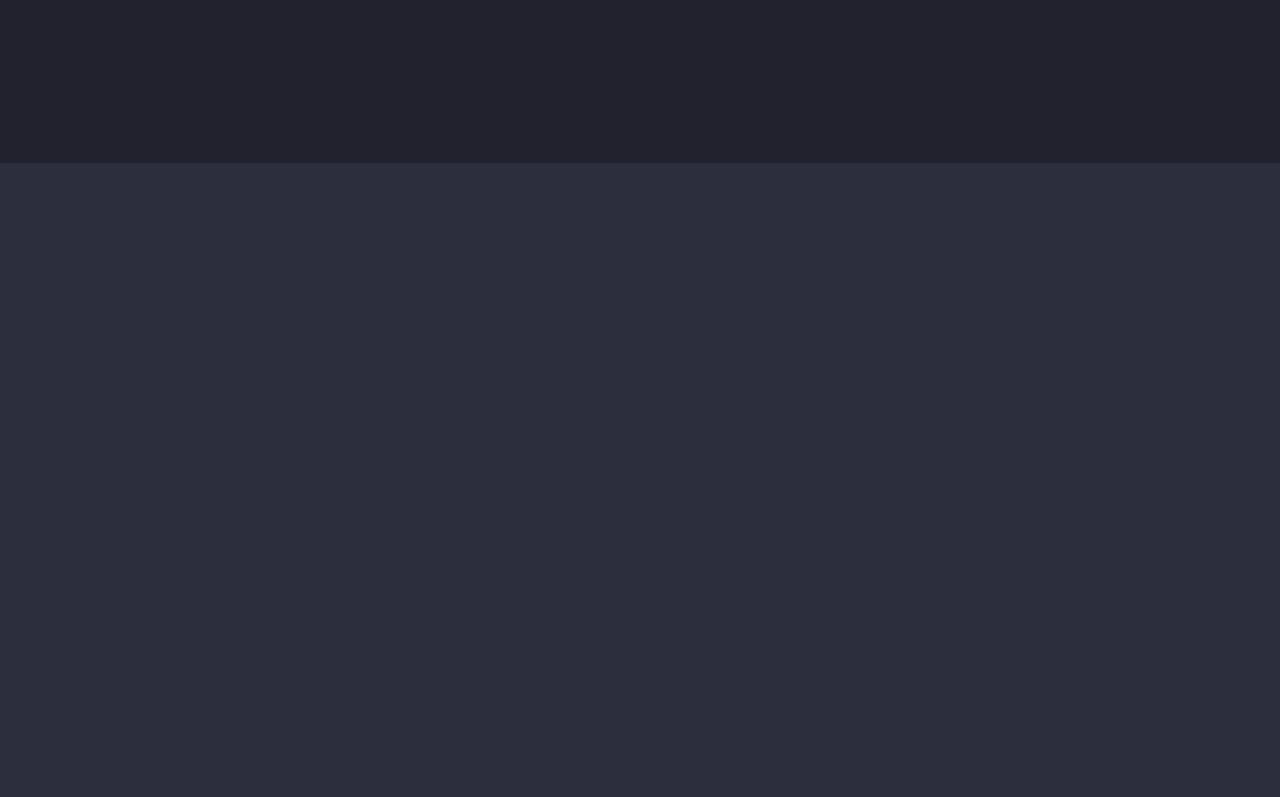
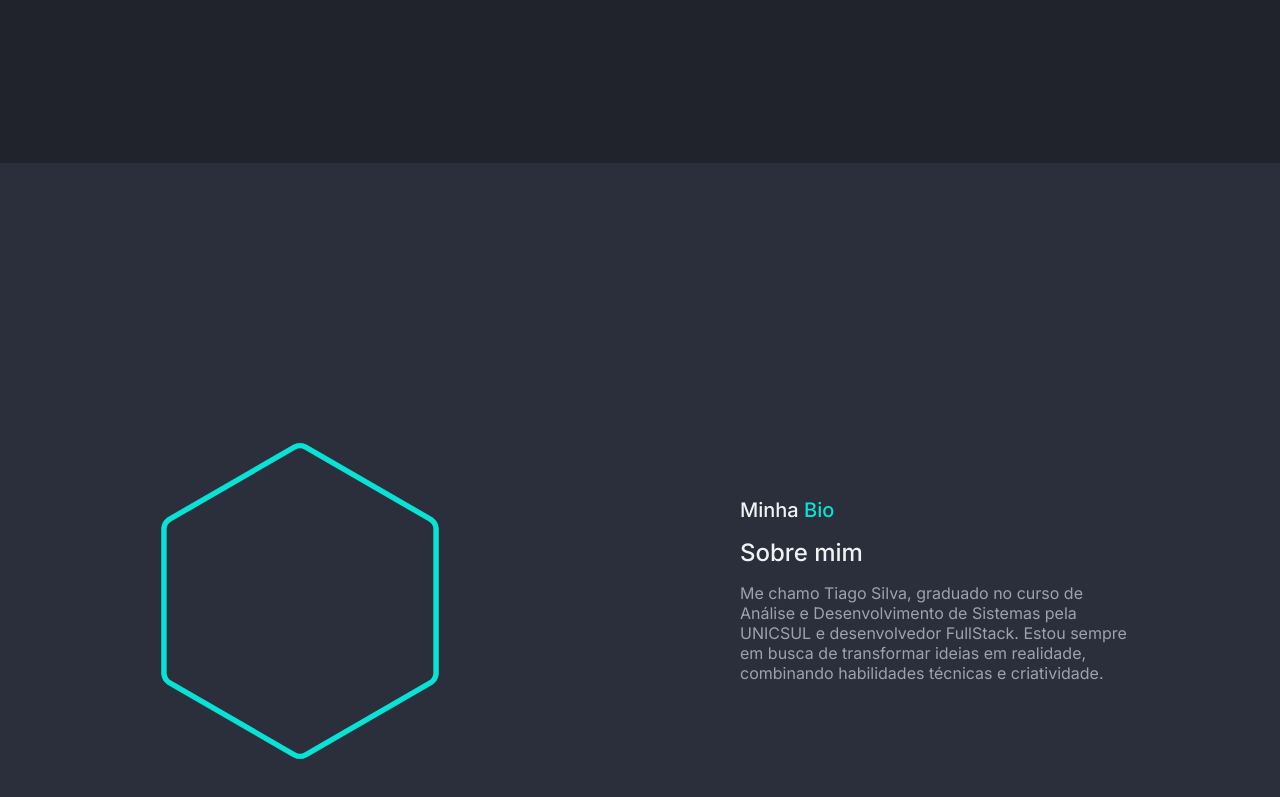
Before and after one commit to tiagobsb84/portifolio-tiago, a plain HTML site: page index.html in a window 1280 px wide. Shown: the part 637-1434 px from the top of the page. Before the commit the page ends 800 px from the top, so only its background shows below. Drawn offline with nearby package versions, Linux system fonts and the light colour scheme.

Commit message:
pagina sobre feita a estrutura e a estilizacao

```diff
--- a/assets/CSS/style.css
+++ b/assets/CSS/style.css
@@ -13,7 +13,9 @@
 
     /* FONT TEXT */
     --body-font: "Inter", serif;
-    --maior-font-size: 1.25rem;
+    --h1-font-size: 1.5rem;
+    --h2-font-size: 1.25rem;
+    --h3-font-size: 1rem;
 
     /* FONT WEIGHT */
     --font-medium: 500;
@@ -68,19 +70,31 @@ svg {
     height: auto;
 }
 
-/* REALSAR CSS da CLASSE */
+/* REUSABLE CSS CLASSES */
 .container {
     max-width: 1120px;
     margin-inline: 1.5rem;
 }
 
 .section {
-    padding-block: 5rem 2rem;
+    padding: 0;
+    height: 100vh;
     display: flex;
     align-items: center;
-    justify-content: space-between;
+    justify-content: center;
 }
 
+.section {
+    padding-top: var(--header-height);
+}
+
+.section__title {
+    font-size: var(--h1-font-size);
+}
+
+.section__subtitle {
+    font-size: var(--h2-font-size);
+}
 
 
 /* HEADER e NAV */
@@ -124,6 +138,16 @@ svg {
     color: var(--first-color);
 }
 
+.section__title span,
+.section__subtitle span {
+    color: var(--first-color);
+}
+
+.home__content,
+.about__data {
+    width: 25rem;
+}
+
 .active-link {
     color: var(--first-color);
 }
@@ -135,14 +159,11 @@ svg {
 }
 
 .home__container {
-    padding-top: 2rem;
+    padding-top: 4rem;
     width: 100%;
     display: flex;
     justify-content: space-around;
-}
-
-.home__content {
-    width: 25rem;
+    align-items: center;
 }
 
 .home__pre__content {
@@ -154,8 +175,8 @@ svg {
     font-weight: var(--font-semi-bold);
 }
 
-.home__title span {
-    color: var(--first-color);
+.home__subtitle {
+    margin-top: 1rem;
 }
 
 .home__description {
@@ -213,3 +234,33 @@ svg {
 .button:hover {
     opacity: .8;
 }
+
+/* ABOUT */
+.about__container {
+    display: flex;
+    flex-direction: row-reverse;
+    align-items: center;
+    justify-content: space-around;
+    width: 100%;
+}
+
+.about__title {
+    padding: 1rem 0;
+}
+
+.about__image {
+    justify-self: center;
+}
+
+.about__blob {
+    width: 320px;
+}
+
+.about__blob path {
+    stroke: var(--first-color);
+}
+
+.about__img {
+    width: 900px;
+    transform: translateX(-120px);
+}
--- a/index.html
+++ b/index.html
@@ -16,14 +16,14 @@
     <!-- CABEÇALHO -->
     <header class="header">
         <nav class="nav container">
-            <a href="#" class="nav__logo">Tiago <span>Silva</span></a>
+            <a href="#home" class="nav__logo">Tiago <span>Silva</span></a>
             <div class="nav__menu">
                 <ul class="nav__list">
                     <li class="nav__item">
-                        <a href="#" class="nav__link active-link">Home</a>
+                        <a href="#home" class="nav__link active-link">Home</a>
                     </li>
                     <li class="nav__item">
-                        <a href="#" class="nav__link">Sobre</a>
+                        <a href="#about" class="nav__link">Sobre</a>
                     </li>
                     <li class="nav__item">
                         <a href="#" class="nav__link">Serviços</a>
@@ -38,14 +38,14 @@
             </div>
         </nav>
     </header>
-    <main>
-        <section class="home section">
+    <main class="main">
+        <section class="home section" id="home">
             <!-- HOME -->
             <div class="home__container">
                 <div class="home__content container grid">
                     <div class="home__pre__content">
-                        <h1 class="home__title">Olá, eu sou <span>Tiago Silva</span></h1>
-                        <h3 class="home__subtitle">Desenvolvedor FullStack</h3>
+                        <h1 class="section__title">Olá, eu sou <span>Tiago Silva</span></h1>
+                        <h2 class="section__subtitle home__subtitle">Desenvolvedor FullStack</h2>
                         <p class="home__description">
                             Com conhecimento em Java ofereço serviços Backend, é ReactJS no Frontend.
                         </p>
@@ -135,6 +135,91 @@
                 </div>
             </div>
         </section>
+
+        <!-- ABOUT -->
+        <section class="about section" id="about">
+            <div class="about__container">
+                <div class="about__data about__sobre">
+                    <h3 class="section__subtitle">Minha <span>Bio</span></h3>
+                    <h2 class="section__title about__title">Sobre mim</h2>
+                    <p class="about__description">
+                        Me chamo Tiago Silva, graduado no curso de Análise e Desenvolvimento de Sistemas pela UNICSUL e desenvolvedor FullStack.
+                        Estou sempre em busca de transformar ideias em realidade, combinando habilidades técnicas e criatividade.
+                    </p>
+                </div>
+
+                <!-- TRANSFORM IMAGE -->
+                <div class="about__image">
+                    <svg
+                      class="about__blob"
+                      viewBox="0 0 550 592"
+                      fill="none"
+                      xmlns="http://www.w3.org/2000/svg"
+                    >
+                      <mask id="maskBorder" mask-type="alpha">
+                        <path
+                          d="M263 48.1782C270.426 43.891 279.574 43.891 287 48.1782L501.157
+                           171.822C508.583 176.109 513.157 184.032 513.157 192.606V439.894C513.157
+                           448.468 508.583 456.391 501.157 460.678L287 584.322C279.574 588.609
+                           270.426 588.609 263 584.322L48.843 460.678C41.4174 456.391 36.843 448.468 36.843
+                           439.894V192.606C36.843 184.032 41.4174 176.109 48.843 171.822L263 48.1782Z"
+                          fill="black"
+                        />
+                      </mask>
+                      <g mask="url(#maskBorder)">
+                        <rect x="37" width="476" height="630" fill="url(#pattern2)" />
+
+                        <path
+                          d="M285 51.6423L499.157 175.286C505.345 178.859 509.157 185.461 509.157
+                           192.606V439.894C509.157 447.039 505.345 453.641 499.157 457.214L285
+                           580.858C278.812 584.43 271.188 584.43 265 580.858L50.843 457.214C44.655 453.641
+                           40.843 447.039 40.843 439.894V192.606C40.843 185.461 44.655 178.859 50.843
+                           175.286L265 51.6423C271.188 48.0697 278.812 48.0696 285 51.6423Z"
+                          stroke="black"
+                          stroke-width="10"
+                        />
+                      </g>
+
+                      <rect x="37" width="476" height="300" fill="url(#pattern3)" />
+
+                      <defs>
+                        <pattern
+                          id="pattern2"
+                          patternContentUnits="objectBoundingBox"
+                          width="1"
+                          height="1"
+                        >
+                          <use
+                            href="#imageBorder"
+                            transform="matrix(0.00143057 0 0 0.00108108 0.0404062 0)"
+                          />
+                        </pattern>
+
+                        <pattern
+                          id="pattern3"
+                          patternContentUnits="objectBoundingBox"
+                          width="1"
+                          height="1"
+                        >
+                          <use
+                            href="#imageBorder"
+                            transform="matrix(0.00143057 0 0 0.00226984 0.0404062 0)"
+                          />
+                        </pattern>
+
+                        <!-- PATH IMAGE -->
+                        <image
+                          class="about__img"
+                          id="imageBorder"
+                          width="640"
+                          height="940"
+                          href=""
+                        />
+                      </defs>
+                    </svg>
+                  </div>
+            </div>
+        </section>
     </main>
 </body>
 </html>
```
